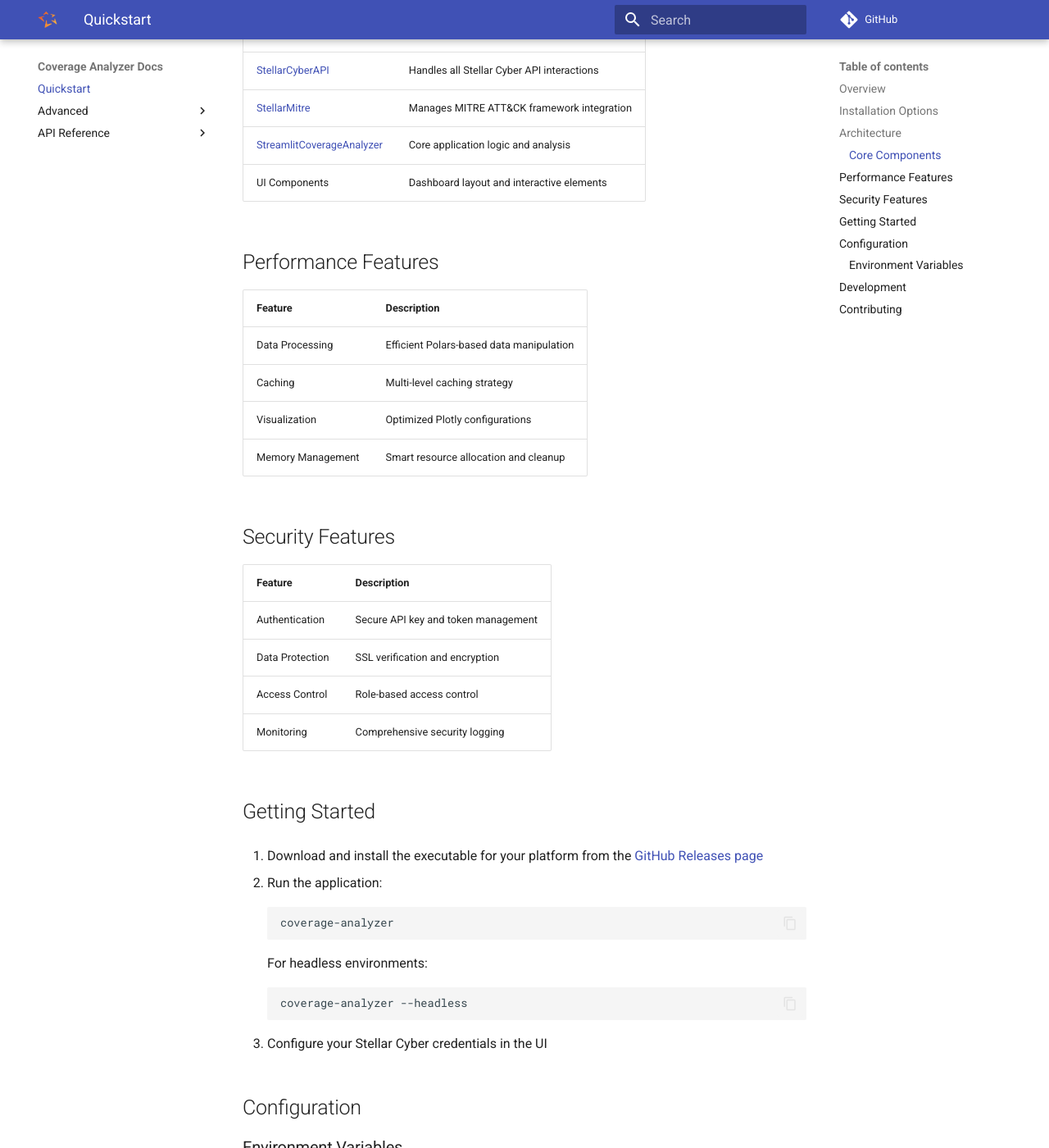
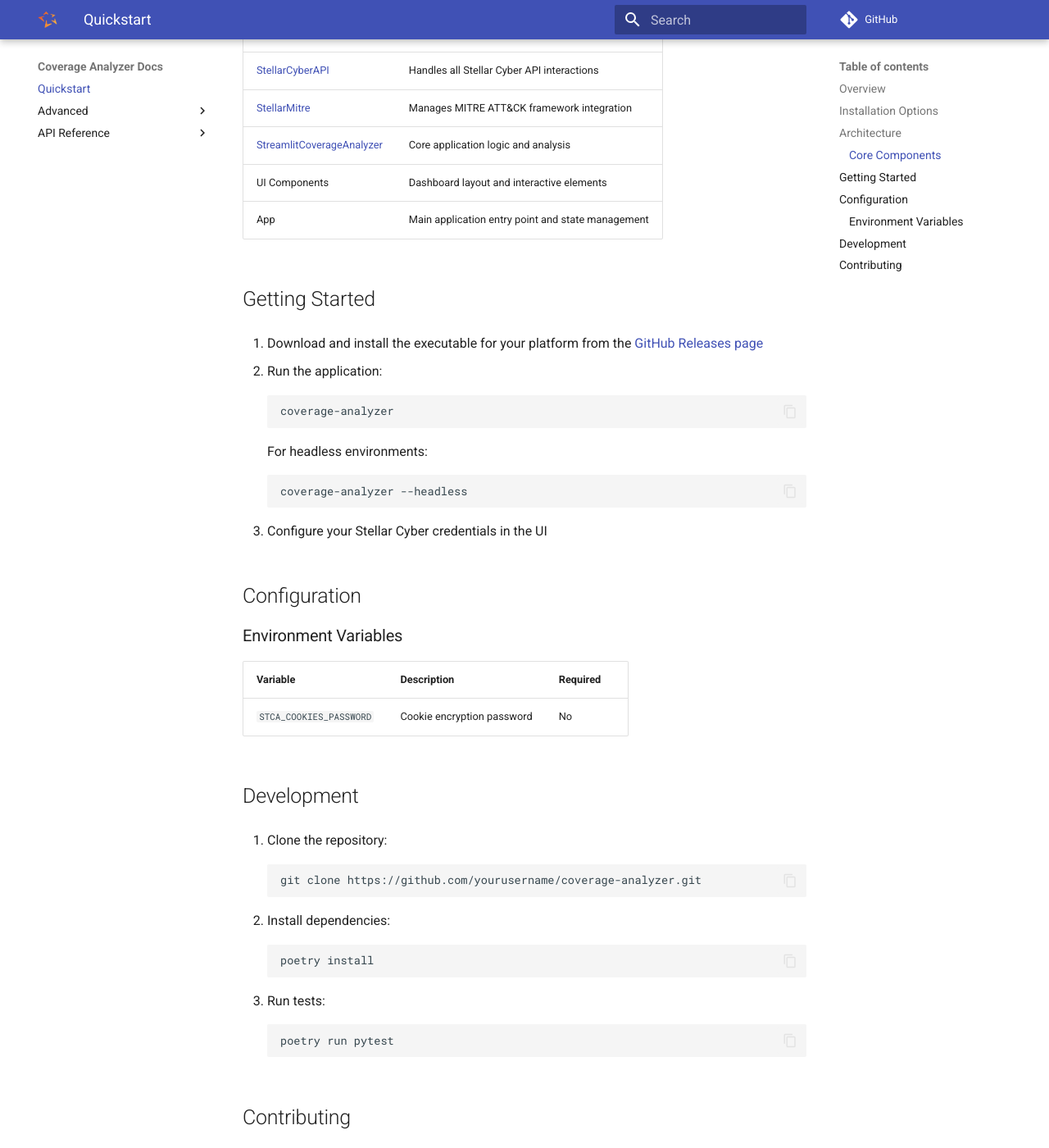
Before and after one commit to stellarcyber/detection_coverage_app, an MkDocs documentation site: the page built from docs/index.md, in a window 1280 px wide and 1400 px high, scrolled down 987 px. Shown: the whole window at 82% size. Built offline with MkDocs 1.6.1 and Material for MkDocs 9.7.7, drawn with Linux system fonts in a browser that asks for light colours; comment, search, counter and statistics services are not loaded.

Commit message:
Update index.md

```diff
--- a/docs/index.md
+++ b/docs/index.md
@@ -54,24 +54,8 @@ Component | Description
 [StellarMitre](stellarmitre.md) | Manages MITRE ATT&CK framework integration
 [StreamlitCoverageAnalyzer](streamlitcoverageanalyzer.md) | Core application logic and analysis
 UI Components | Dashboard layout and interactive elements
+App | Main application entry point and state management
 
-## Performance Features
-
-Feature | Description
----|---
-Data Processing | Efficient Polars-based data manipulation
-Caching | Multi-level caching strategy
-Visualization | Optimized Plotly configurations
-Memory Management | Smart resource allocation and cleanup
-
-## Security Features
-
-Feature | Description
----|---
-Authentication | Secure API key and token management
-Data Protection | SSL verification and encryption
-Access Control | Role-based access control
-Monitoring | Comprehensive security logging
 
 ## Getting Started
 
```
